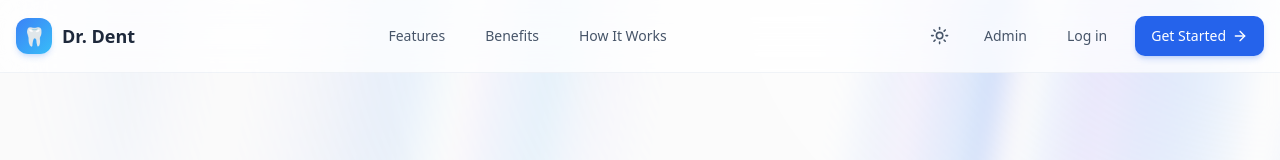
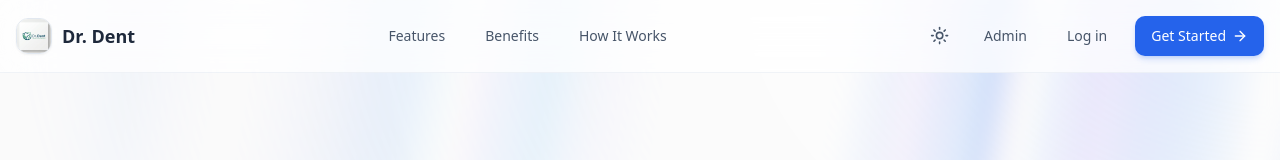
Before and after one commit to tasinsohad/drdent, a Next.js app: page / in a window 1280 px wide. Shown: the top 160 px of the page. Built offline with nearby package versions, Linux system fonts and the light colour scheme; no server answers.

Commit message:
feat: add clinical sanctuary logo based on DESIGN.md

```diff
--- a/app/(dashboard)/layout.tsx
+++ b/app/(dashboard)/layout.tsx
@@ -270,8 +270,8 @@ export default function DashboardLayout({
       >
         <div className="flex h-16 items-center justify-between px-4 border-b">
           <Link href="/conversations" className="flex items-center gap-2" aria-label="Dr. Dent — go to conversations">
-            <div className="w-8 h-8 bg-blue-600 rounded-lg flex items-center justify-center" aria-hidden="true">
-              <span className="text-white font-bold text-sm">D</span>
+            <div className="w-8 h-8 shrink-0 relative overflow-hidden rounded-lg bg-white shadow-sm border border-slate-200" aria-hidden="true">
+              <img src="/logo.png" alt="Dr. Dent" className="object-cover w-full h-full" />
             </div>
             {sidebarOpen && <span className="font-semibold hidden sm:block">Dr. Dent</span>}
           </Link>
--- a/app/page.tsx
+++ b/app/page.tsx
@@ -140,8 +140,8 @@ export default function Home() {
       <header className="fixed top-0 left-0 right-0 z-50 border-b border-slate-200/50 dark:border-slate-800/50 bg-white/70 dark:bg-slate-950/70 backdrop-blur-xl transition-colors duration-300">
         <div className="container mx-auto px-4 py-4 flex items-center justify-between">
           <Link href="/" className="flex items-center gap-2.5">
-            <div className="w-9 h-9 bg-gradient-to-br from-blue-500 to-sky-400 rounded-xl flex items-center justify-center shadow-md shadow-blue-500/20">
-              <span className="text-white font-bold text-lg">🦷</span>
+            <div className="w-9 h-9 shrink-0 relative overflow-hidden rounded-xl shadow-sm border border-slate-200 dark:border-slate-800">
+              <img src="/logo.png" alt="Dr. Dent Logo" className="object-cover w-full h-full" />
             </div>
             <span className="font-bold text-lg text-slate-800 dark:text-slate-100">Dr. Dent</span>
           </Link>
@@ -540,8 +540,8 @@ export default function Home() {
         <div className="container mx-auto px-4">
           <div className="flex flex-col md:flex-row justify-between items-center gap-6">
             <div className="flex items-center gap-2.5">
-              <div className="w-8 h-8 bg-blue-600 rounded-lg flex items-center justify-center">
-                <span className="text-white font-bold text-sm">🦷</span>
+              <div className="w-8 h-8 shrink-0 relative overflow-hidden rounded-lg bg-white">
+                <img src="/logo.png" alt="Dr. Dent Logo" className="object-cover w-full h-full" />
               </div>
               <span className="font-bold text-white text-xl">Dr. Dent</span>
             </div>
```
Also changed, not shown: public/logo.png (added), 1 other file (tests, documents, lock files or other folders).
